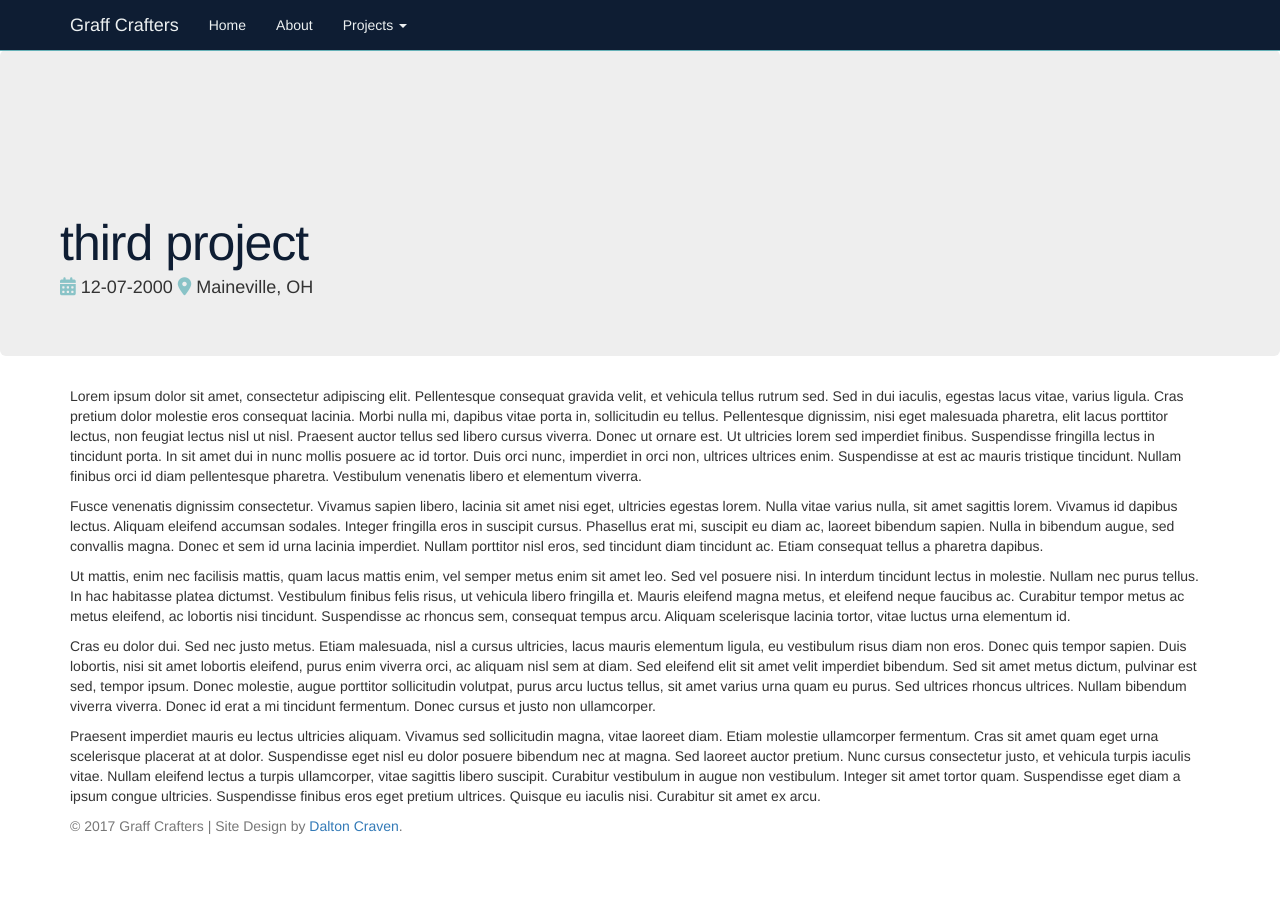
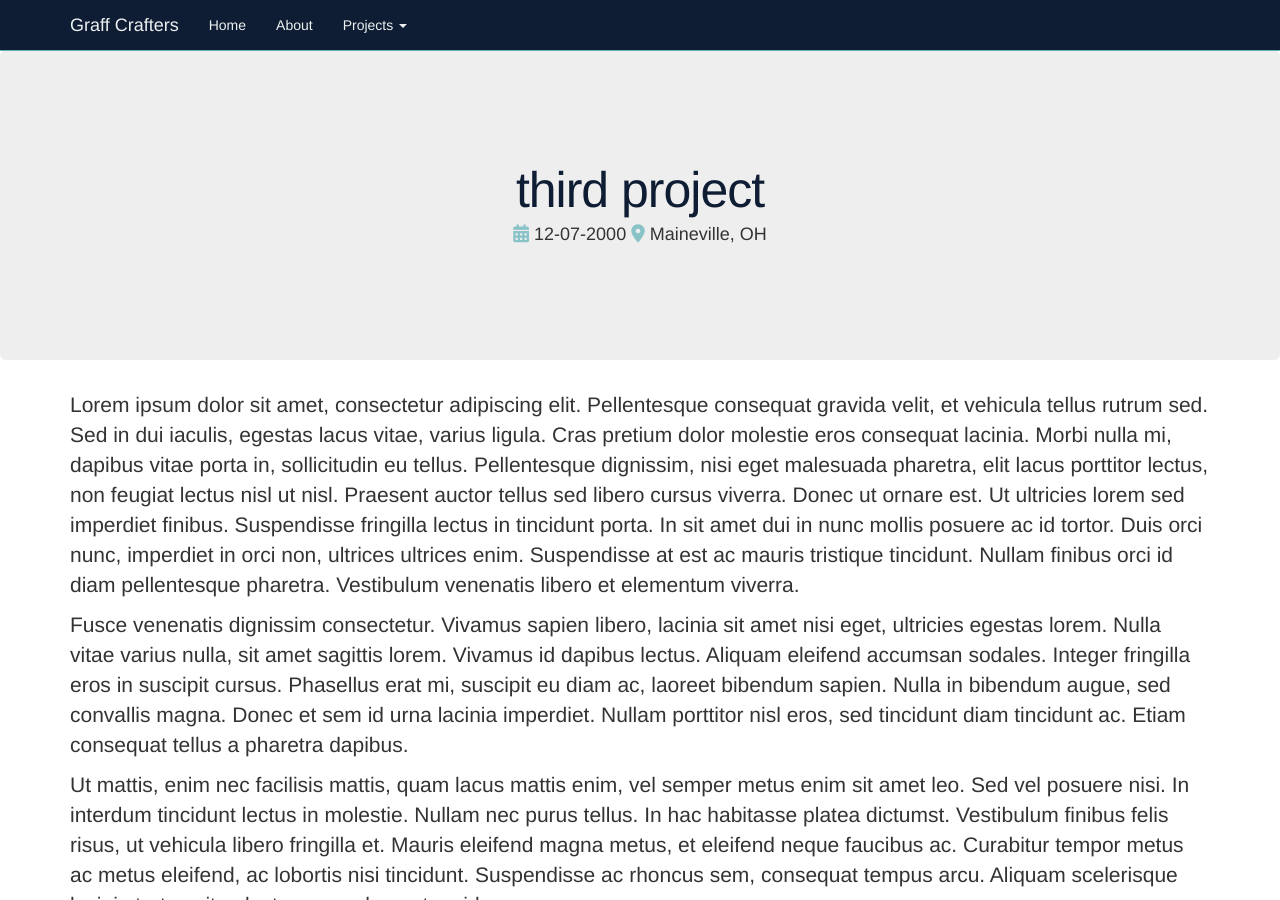
Before and after one commit to cravend/graff-crafters-2.0, a Jekyll site: the page built from projects/project3/index.md, in a window 1280 px wide and 900 px high. Built offline with Jekyll 4.4.1, drawn with Linux system fonts in a browser that asks for light colours; nearby versions of some CDN libraries.

Commit message:
edit css

```diff
--- a/_sass/_media.scss
+++ b/_sass/_media.scss
@@ -35,6 +35,12 @@
   .jumbotron {
     padding: 48px;
   }
+
+  .marketing {
+    p {
+      font-size: 150%;
+    }
+  }
 }
 
 @media (min-width: 992px) {
--- a/assets/css/main.scss
+++ b/assets/css/main.scss
@@ -15,6 +15,7 @@ small {
 
 .container-fluid {
   padding: 0;
+  overflow-x: hidden !important;
 }
 
 .featurette-divider {
@@ -43,9 +44,49 @@ small {
   color: #0E1D33;
 }
 
+.featured-image {
+  max-height: 60vh;
+  margin-bottom: 0px;
+  width: 100%;
+  object-fit: cover;
+}
+
 .fa {
   color: #89C3C7;
 }
+
+.marketing {
+  p {
+    font-size: 120%;
+  }
+  &.project {
+    padding-bottom: 30px;
+  }
+}
+
+#title-single {
+  text-align: center;
+  height: calc(40vh - 50px);
+  display: flex;
+  align-items: center;
+  justify-content: center;
+  .featurette-heading {
+    margin-top: 10px;
+  }
+}
+
+#title {
+  text-align: center;
+  height: calc(40vh - 50px);
+  display: flex;
+  align-items: center;
+  justify-content: center;
+
+  .featurette-heading {
+    margin-top: 10px;
+  }
+}
+
 #welcome {
   text-align: center;
   height: calc(40vh - 50px);
```
